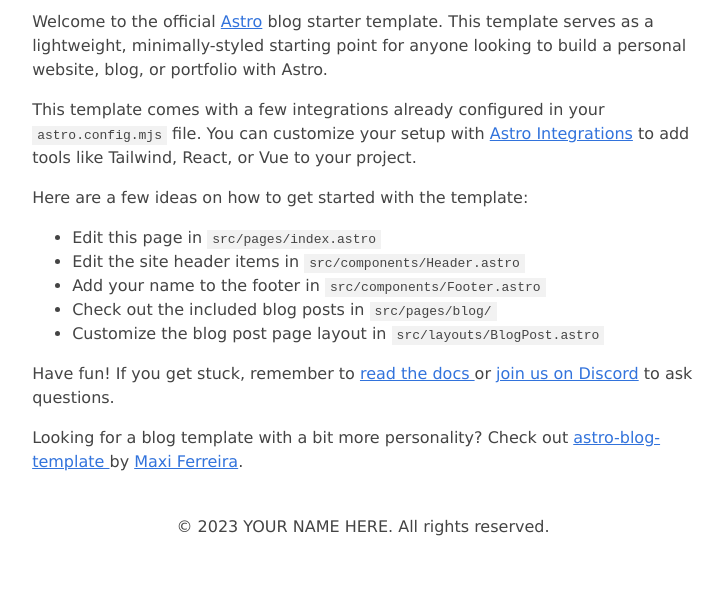
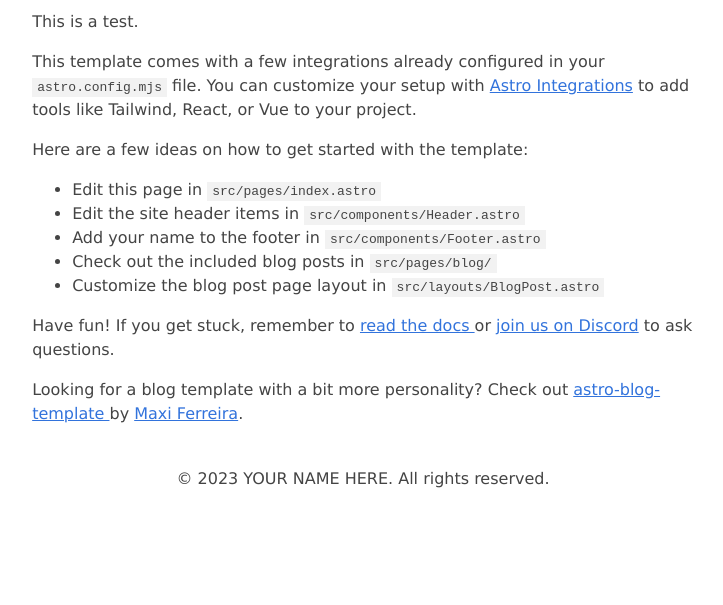
Before and after one commit to felixroos/loophole-letters, an Astro site: page / in a window 1280 px wide. Shown: the part 195-800 px from the top of the page, without its empty margins (277-1000 px from the left). Built offline with nearby package versions, Linux system fonts and the light colour scheme; Astro itself is replaced by a stand-in of ours.

Commit message:
test commit

```diff
--- a/src/pages/index.astro
+++ b/src/pages/index.astro
@@ -15,9 +15,7 @@
 		<main>
 			<h1>🧑‍🚀 Hello, Astronaut!</h1>
 			<p>
-				Welcome to the official <a href="https://astro.build/">Astro</a> blog starter template. This
-				template serves as a lightweight, minimally-styled starting point for anyone looking to build
-				a personal website, blog, or portfolio with Astro.
+				This is a test.
 			</p>
 			<p>
 				This template comes with a few integrations already configured in your
```
Also changed, not shown: README.md.
